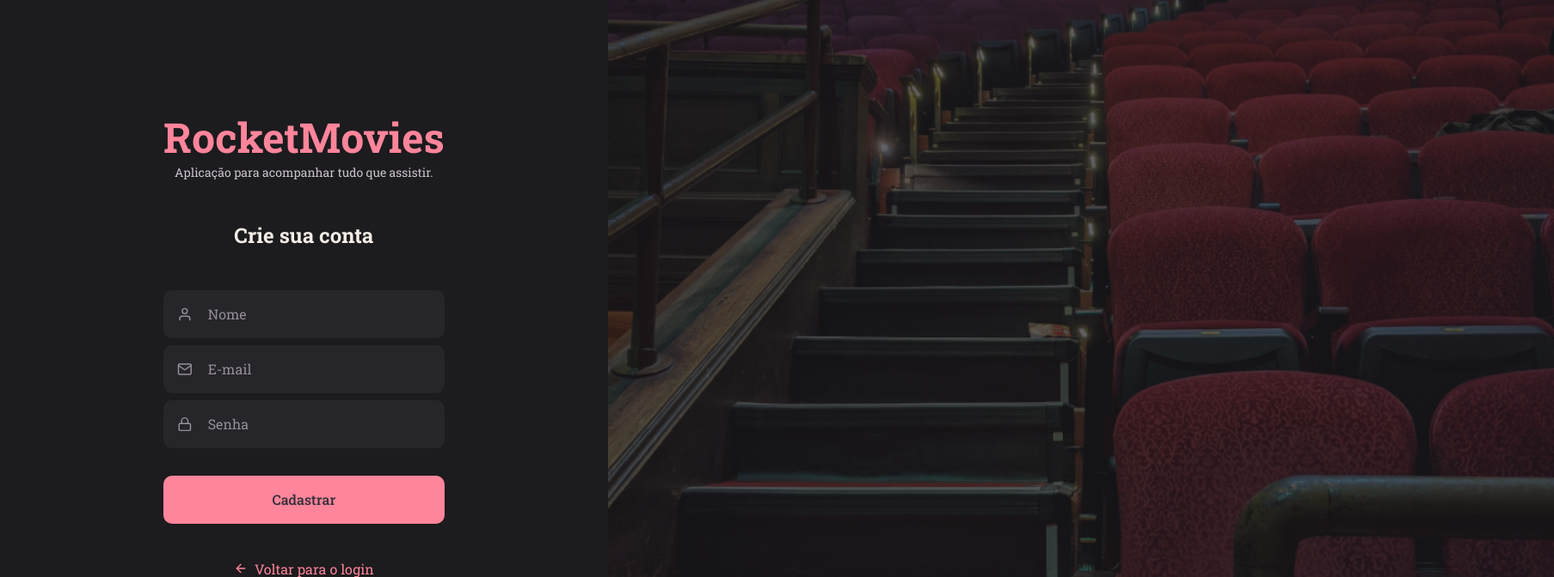
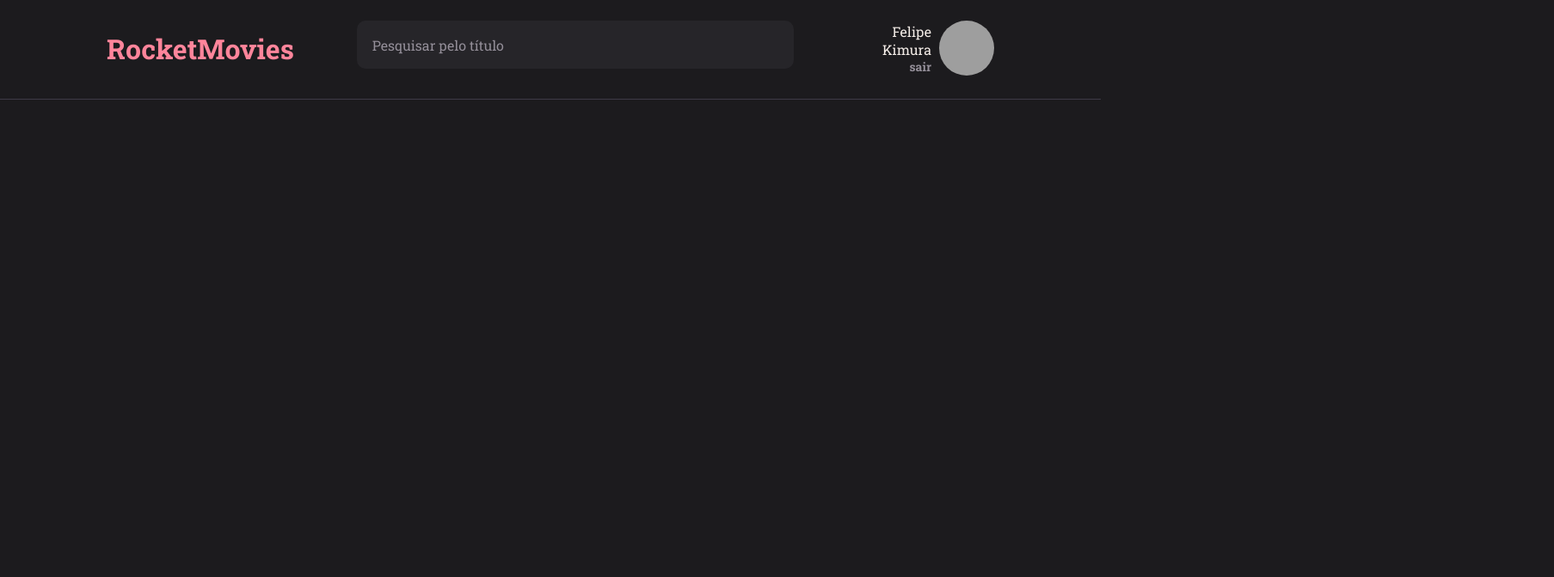
Before and after one commit to felipeslopes2010/rocket-movies, a React (Vite) app: page / in a window 1280 px wide. Shown: the top 672 px of the page at 86% size, 1807 px wide, since content can reach past the window. Built offline with nearby package versions, Linux system fonts and the light colour scheme; grey boxes are pictures that could not be loaded.

Commit message:
Create Header Component

```diff
--- /dev/null
+++ b/src/components/Header/index.jsx
@@ -0,0 +1,25 @@
+import { Input } from "../Input";
+import { Container, Profile } from "./styles";
+
+export function Header() {
+    return (
+        <Container>
+            <Profile>
+                <h1>RocketMovies</h1>
+
+                <Input
+                    placeholder="Pesquisar pelo título"
+                    type="text"
+                    className="header-input" // Adicione esta linha
+                />
+
+                <div>
+                    <span>Felipe Kimura</span>
+                    <strong>sair</strong>
+                </div>
+
+                <img src="https://www.github.com/felipeslopes2010.png" alt="Foto de usuário" />
+            </Profile>
+        </Container>
+    );
+}
--- /dev/null
+++ b/src/components/Header/styles.js
@@ -0,0 +1,44 @@
+import styled from "styled-components";
+
+export const Container = styled.header`
+    grid-area: header;
+
+    height: 116px;
+    width: 100%;
+
+    border-bottom: 1px solid ${({ theme }) => theme.COLORS.BACKGROUND_700};
+
+    padding: 24px 124px;
+`;
+
+export const Profile = styled.div`
+    display: flex;
+    align-items: center;
+    justify-content: center;
+    gap: 9px;
+
+    > h1 {
+        color: ${({ theme }) => theme.COLORS.ROSE};
+    }
+
+    > img {
+        height: 64px;
+        width: 64px;
+        border-radius: 50%;
+    }
+
+    > div {
+        display: flex;
+        flex-direction: column;
+        text-align: end;
+
+        strong {
+            font-size: 14px;
+            color: ${({ theme }) => theme.COLORS.GRAY_300};
+        }
+    }
+
+    .header-input {
+        max-width: 630px;
+    }
+`;
--- a/src/components/Input/styles.js
+++ b/src/components/Input/styles.js
@@ -1,11 +1,13 @@
 import styled from "styled-components";
 
 export const Container = styled.div`
-    width: 100%;
+    width: 60%;
     display: flex;
+    justify-content: center;
     align-items: center;
     background-color: ${({theme}) => theme.COLORS.BACKGROUND_900};
     color: ${({theme}) => theme.COLORS.GRAY_300};
+    margin: 0 64px;
     margin-bottom: 8px;
     border-radius: 10px;
 
--- a/src/main.jsx
+++ b/src/main.jsx
@@ -5,13 +5,13 @@ import GlobalStyles from './styles/global'
 
 import theme from './styles/theme'
 
-import { SignUp } from "../src/pages/SignUp"
+import { Home } from "../src/pages/Home"
 
 ReactDOM.createRoot(document.getElementById('root')).render(
   <React.StrictMode>
     <ThemeProvider theme={theme}>
       <GlobalStyles />
-      <SignUp />
+      <Home />
     </ThemeProvider>
   </React.StrictMode>,
 )
--- /dev/null
+++ b/src/pages/Home/index.jsx
@@ -0,0 +1,11 @@
+import { Header } from "../../components/Header";
+
+import { Container } from "./styles";
+
+export function Home() {
+    return (
+        <Container>
+            <Header />
+        </Container>
+    )
+}
--- /dev/null
+++ b/src/pages/Home/styles.js
@@ -0,0 +1,5 @@
+import styled from "styled-components";
+
+export const Container = styled.div`
+
+`;
```
